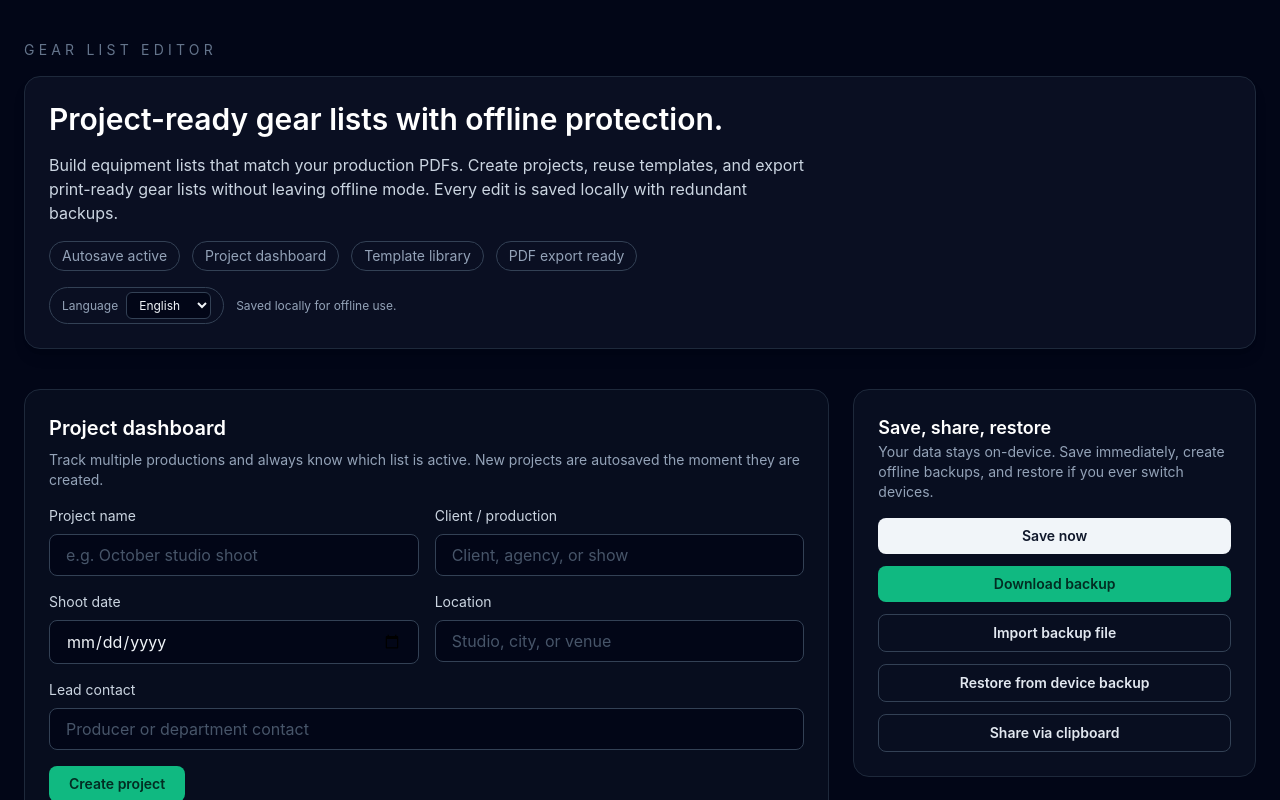
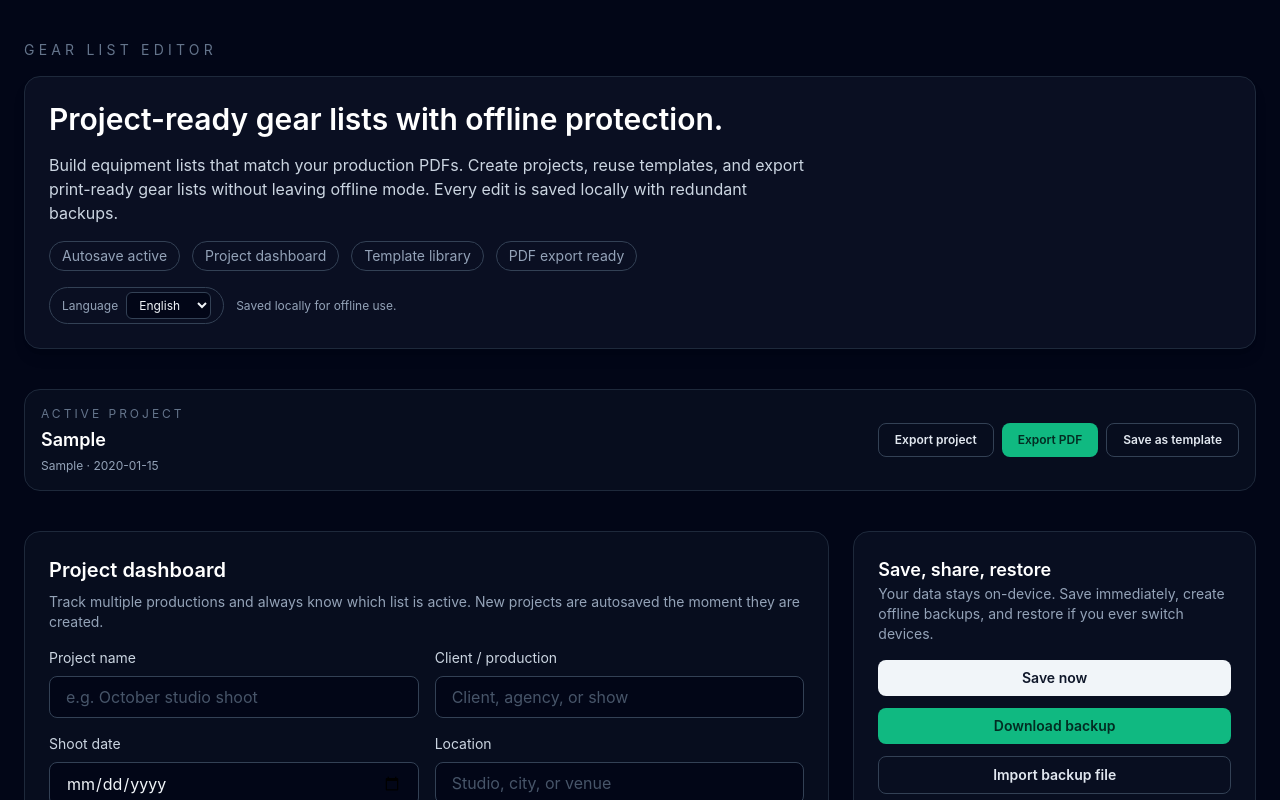
Before and after one commit to Hugo9809/Gear-list-editor, a React (Vite) app in the folder app/: page / in a window 1280 px wide. Both pictures are taken after typing "Sample", "Sample", "2020-01-15", "Sample", "Sample" into the empty fields and a click on the button "Create project". Shown: the top 800 px of the page. Built offline with nearby package versions, Linux system fonts and the light colour scheme.

Commit message:
Add active project export bar

```diff
--- a/app/src/App.jsx
+++ b/app/src/App.jsx
@@ -583,7 +583,7 @@ export default function App() {
   };
 
   const saveTemplateFromProject = (event) => {
-    event.preventDefault();
+    event?.preventDefault?.();
     if (!activeProject) {
       setStatus('Create a project before saving a template.');
       return;
@@ -687,6 +687,7 @@ export default function App() {
       projects,
       templates,
       history,
+      theme,
       activeProjectId,
       lastSaved
     });
@@ -702,6 +703,34 @@ export default function App() {
     setStatus('Backup downloaded. Store it somewhere safe.');
   };
 
+  const downloadProjectBackup = () => {
+    if (!activeProject) {
+      setStatus('Select a project before exporting.');
+      return;
+    }
+    const { json, fileName } = storageRef.current.exportProjectBackup(
+      {
+        projects,
+        templates,
+        history,
+        theme,
+        activeProjectId,
+        lastSaved
+      },
+      activeProject.id
+    );
+    const blob = new Blob([json], { type: 'application/json' });
+    const url = URL.createObjectURL(blob);
+    const link = document.createElement('a');
+    link.href = url;
+    link.download = fileName;
+    document.body.appendChild(link);
+    link.click();
+    link.remove();
+    URL.revokeObjectURL(url);
+    setStatus('Project export downloaded. Keep it with your production files.');
+  };
+
   const restoreFromDeviceBackup = async () => {
     const result = await storageRef.current.restoreFromBackup();
     setProjects(result.state.projects);
@@ -709,6 +738,7 @@ export default function App() {
     setHistory(result.state.history);
     setActiveProjectId(result.state.activeProjectId);
     setLastSaved(result.state.lastSaved);
+    setTheme(result.state.theme || 'light');
     if (result.warnings.length > 0) {
       setStatus(result.warnings[0]);
       return;
@@ -727,12 +757,14 @@ export default function App() {
         projects,
         templates,
         history,
+        theme,
         activeProjectId,
         lastSaved
       });
       setProjects(state.projects);
       setTemplates(state.templates);
       setHistory(state.history);
+      setTheme(state.theme || 'light');
       setActiveProjectId(state.activeProjectId);
       if (warnings.length > 0) {
         setStatus(warnings[0]);
@@ -749,6 +781,7 @@ export default function App() {
       projects,
       templates,
       history,
+      theme,
       activeProjectId,
       lastSaved
     });
@@ -762,6 +795,7 @@ export default function App() {
       projects,
       templates,
       history,
+      theme,
       activeProjectId,
       lastSaved
     });
@@ -844,6 +878,41 @@ export default function App() {
             </div>
           </div>
         </header>
+
+        {activeProject && (
+          <div className="flex flex-col gap-4 rounded-2xl border border-slate-800 bg-slate-900/40 p-4 sm:flex-row sm:items-center sm:justify-between">
+            <div className="flex flex-col gap-1">
+              <span className="text-xs uppercase tracking-[0.25em] text-slate-500">Active project</span>
+              <div className="text-lg font-semibold text-white">{activeProject.name}</div>
+              <div className="text-xs text-slate-400">
+                {activeProject.client || 'Client not set'} · {activeProject.shootDate || 'Date not set'}
+              </div>
+            </div>
+            <div className="flex flex-wrap gap-2">
+              <button
+                type="button"
+                onClick={downloadProjectBackup}
+                className="rounded-lg border border-slate-700 px-4 py-2 text-xs font-semibold text-slate-200 transition hover:border-emerald-400 hover:text-emerald-200"
+              >
+                Export project
+              </button>
+              <button
+                type="button"
+                onClick={exportPdf}
+                className="rounded-lg bg-emerald-500 px-4 py-2 text-xs font-semibold text-emerald-950 transition hover:bg-emerald-400"
+              >
+                Export PDF
+              </button>
+              <button
+                type="button"
+                onClick={saveTemplateFromProject}
+                className="rounded-lg border border-slate-700 px-4 py-2 text-xs font-semibold text-slate-200 transition hover:border-emerald-400 hover:text-emerald-200"
+              >
+                Save as template
+              </button>
+            </div>
+          </div>
+        )}
 
         <section className="grid gap-6 lg:grid-cols-[2fr_1fr]">
           <div className="flex flex-col gap-6">
@@ -994,13 +1063,6 @@ export default function App() {
                       : 'Select a project to start editing.'}
                   </p>
                 </div>
-                <button
-                  type="button"
-                  onClick={exportPdf}
-                  className="rounded-lg bg-emerald-500 px-4 py-2 text-sm font-semibold text-emerald-950 transition hover:bg-emerald-400"
-                >
-                  Export PDF
-                </button>
               </div>
 
               {activeProject ? (
--- a/app/src/data/storage.js
+++ b/app/src/data/storage.js
@@ -434,6 +434,47 @@ export const exportState = (state) => {
   return { json, fileName, payload };
 };
 
+export const exportProjectBackup = (state, projectId) => {
+  const migrated = migratePayload(state);
+  const project = migrated.projects.find((item) => item.id === projectId);
+  const exportDate = new Date().toISOString().slice(0, 10);
+  if (!project) {
+    return exportState({
+      ...migrated,
+      projects: [],
+      templates: [],
+      history: { items: [], categories: [] },
+      activeProjectId: null
+    });
+  }
+  const historyFromProject = deriveHistoryFromProjects([project], { items: [], categories: [] });
+  const categoryNames = Array.from(
+    new Set(project.categories.map((category) => normalizeText(category.name)).filter(Boolean))
+  );
+  const filteredState = {
+    ...migrated,
+    projects: [project],
+    templates: [],
+    history: {
+      items: historyFromProject.items,
+      categories: categoryNames
+    },
+    activeProjectId: project.id
+  };
+  const exported = exportState(filteredState);
+  const safeProjectName = normalizeText(project.name)
+    .toLowerCase()
+    .replace(/[^a-z0-9]+/g, '-')
+    .replace(/(^-|-$)/g, '');
+  const fileName = safeProjectName
+    ? `gear-list-project-${safeProjectName}-${exportDate}.json`
+    : `gear-list-project-${exportDate}.json`;
+  return {
+    ...exported,
+    fileName
+  };
+};
+
 const getBestBackup = async () => {
   const opfsLatest = await readFromOpfsFile(OPFS_BACKUP_FILE);
   if (opfsLatest) {
@@ -567,6 +608,7 @@ export const createStorageService = (options = {}) => {
   const saveNow = (state) => queueSave(() => persist(state, 'explicit'));
 
   const exportBackup = (state) => exportState(state);
+  const exportProject = (state, projectId) => exportProjectBackup(state, projectId);
 
   const importBackup = (rawText, currentState) => {
     const parsed = safeParse(rawText);
@@ -615,6 +657,7 @@ export const createStorageService = (options = {}) => {
     scheduleAutosave,
     saveNow,
     exportBackup,
+    exportProjectBackup: exportProject,
     importBackup,
     restoreFromBackup,
     dispose
--- a/app/src/i18n/de.json
+++ b/app/src/i18n/de.json
@@ -71,6 +71,7 @@
         "items": [
           "Zwischenablage-Teilen kopiert ein vollständiges Backup für Übergaben.",
           "PDF-Export öffnet eine druckfertige Liste für die Produktion.",
+          "Projekt-Export lädt nur das aktive Projekt für gezielte Übergaben herunter.",
           "Teilen bleibt lokal, solange Dateien nicht manuell weitergegeben werden."
         ]
       },
--- a/app/src/i18n/en.json
+++ b/app/src/i18n/en.json
@@ -71,6 +71,7 @@
         "items": [
           "Clipboard sharing copies a full backup for quick handoffs.",
           "PDF export opens a print-ready list for production reference.",
+          "Project export downloads only the active project for focused handoffs.",
           "All sharing stays local unless you move files manually."
         ]
       },
```
